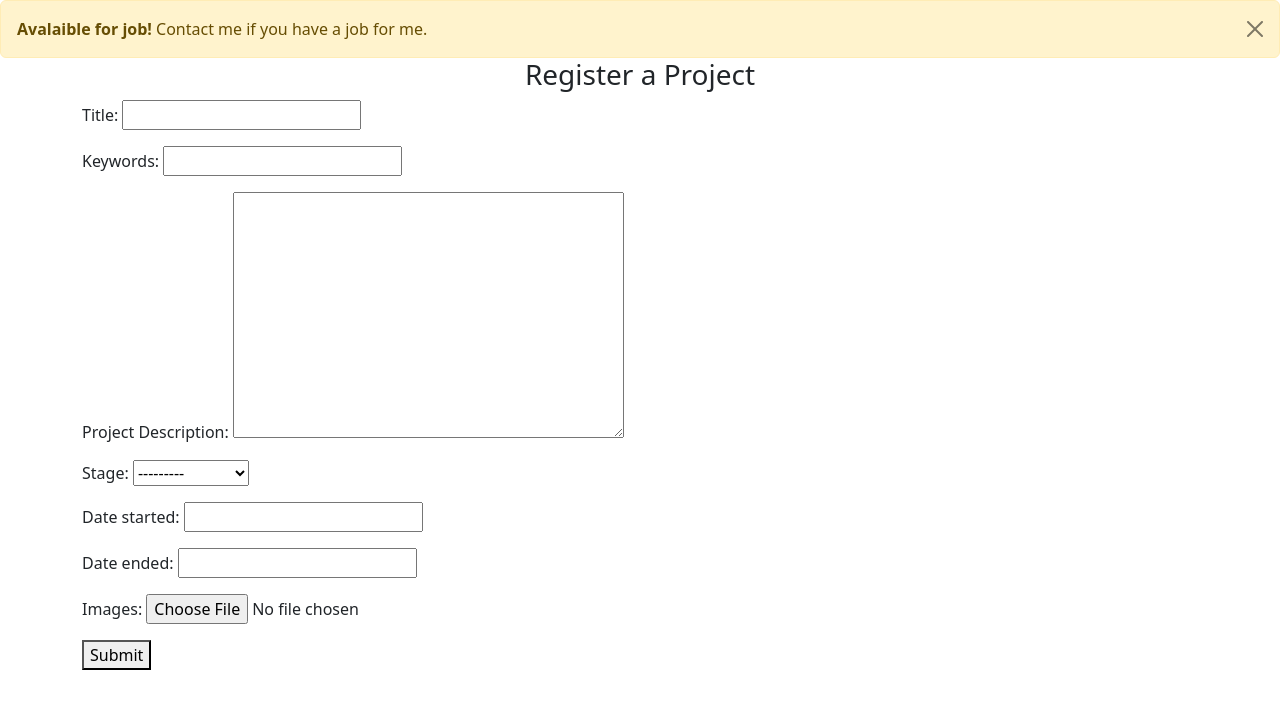
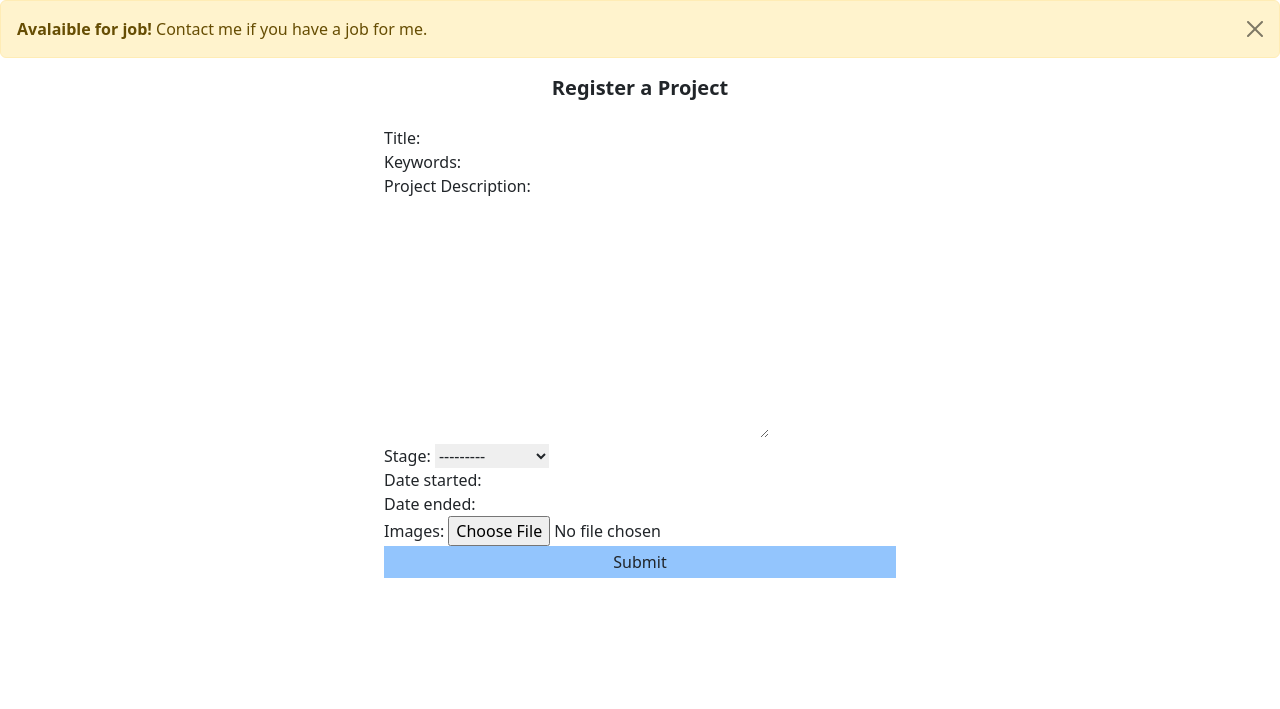
Before and after one commit to dreamboxtech/portfolio, a Django app: page /register_project in a window 1280 px wide. Shown: the part 56-765 px from the top of the page. Run offline with Django 3.2, Linux system fonts and the light colour scheme; some libraries are stand-ins or nearby versions.

Commit message:
Crispy form modification

```diff
--- a/home/forms.py
+++ b/home/forms.py
@@ -1,5 +1,7 @@
 from django import forms
 from .models import Project
+from crispy_forms.layout import Layout, HTML, Row, Column
+from crispy_forms.helper import FormHelper
 
 class ProjectForm(forms.ModelForm):
 
@@ -23,3 +25,19 @@
 				'date_ended',
 				'images',
 			)
+	def __init__(self, *args, **kwargs):
+		super().__init__(*args, **kwargs)
+		self.helper = FormHelper()
+		self.helper.layout = Layout(
+			 Row(
+				Column('title', css_class='form-group col-md-6 mb-0'),
+                Column('keywords', css_class='form-group col-md-6 mb-0 mx-3'),
+
+			),
+			 Row(
+				Column(
+					'description',
+					css_class='col-md-8'
+				),
+			)
+		)
--- a/home/templates/home/reg_project.html
+++ b/home/templates/home/reg_project.html
@@ -1,15 +1,18 @@
 {% extends "base.html" %}
+{% load crispy_forms_tags %}
+{% load tailwind_filters %}
 
 
 {% block 'content' %}
-<h3 class="text-center">Register a Project</h3>
+<h2 class="text-center text-xl my-3 font-bold">Register a Project</h2>
 
-<div class="container">
-<form method="POST" enctype="multipart/form-data">
-    {% csrf_token %}
-    {{ form.as_p }}
-    <button type="submit">Submit</button>
-</form>
+<div class="max-w-lg mx-auto my-4">
+	<form method="POST" enctype="multipart/form-data">
+	    {% csrf_token %}
+	    <!-- {{ form|crispy }} -->
+	    {% crispy form %}
+	    <button type="submit" class="w-full bg-blue-300 hover:bg-blue-400 px-3 py-1">Submit</button>
+	</form>
 </div>
 
 {% endblock 'content' %}
--- a/home/views.py
+++ b/home/views.py
@@ -35,7 +35,7 @@
 def register_project(request):
     form = ProjectForm()
     if request.method == 'POST':
-        form = ProjectForm(request.POST, request.Files)
+        form = ProjectForm(request.POST, request.FILES)
         if  form.is_valid():
             form.save()
             return redirect('/projects')
--- a/templates/base.html
+++ b/templates/base.html
@@ -5,6 +5,7 @@
     <meta name="viewport" content="width=device-width, initial-scale=1">
     <title>Home</title>
     <link href="https://cdn.jsdelivr.net/npm/bootstrap@5.2.3/dist/css/bootstrap.min.css" rel="stylesheet" integrity="sha384-rbsA2VBKQhggwzxH7pPCaAqO46MgnOM80zW1RWuH61DGLwZJEdK2Kadq2F9CUG65" crossorigin="anonymous">
+    <link href="https://unpkg.com/tailwindcss@^2/dist/tailwind.min.css" rel="stylesheet">
   </head>
   <body>
     {% include 'navbar.html' %}
```
Also changed, not shown: portfolio_project/settings.py (+10 -1 lines), requirements.txt (added, +9 -0 lines), db.sqlite3, media/images/15.JPG (added), media/images/42_O1mMhWa.JPG (added).
